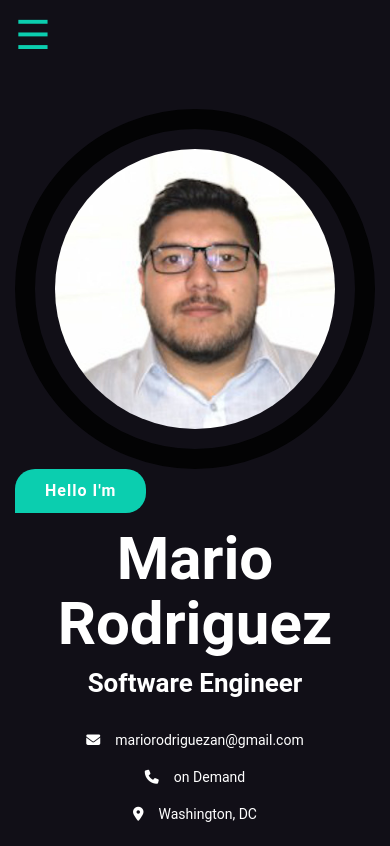
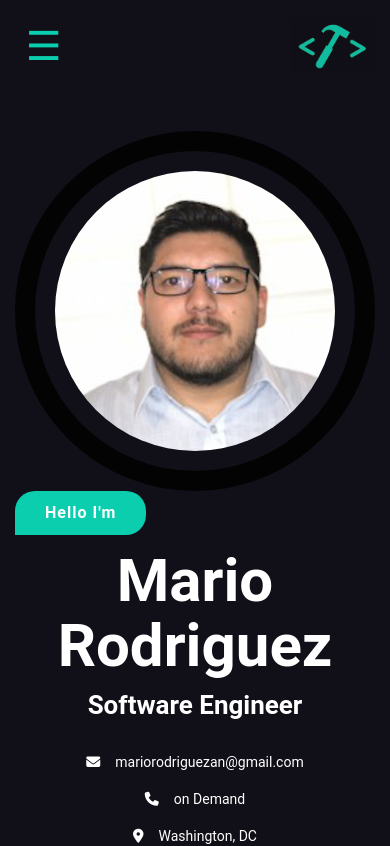
Before and after one commit to MarioR9/PortfolioV3, a React (Create React App) app: page / in a window 390 px wide. Shown: the top 846 px of the page. Built offline with nearby package versions, Linux system fonts and the light colour scheme.

Commit message:
git add .

```diff
--- a/public/index.html
+++ b/public/index.html
@@ -3,7 +3,8 @@
   <head>
     <meta charset="utf-8" />
     <link rel="icon" href="%PUBLIC_URL%/favicon.ico" />
-    <meta name="viewport" content="width=device-width, initial-scale=1" />
+    <meta name="viewport" content="width=device-width, initial-scale=0.5" />
+
     <meta name="theme-color" content="#000000" />
     <meta
       name="description"
--- a/src/App.css
+++ b/src/App.css
@@ -1,4 +1,2 @@
-
-#home {
-  width: 100%;
+.app {
 }
--- a/src/App.jsx
+++ b/src/App.jsx
@@ -6,12 +6,12 @@ import Skills from "./components/Skills";
 import Experience from "./components/Experience";
 import Portfolio from "./components/Portfolio";
 import Home from "./components/Home";
-import { Container } from "react-bootstrap";
 
 const App = () => {
   return (
     <div
       id="home"
+      className='app'
       data-aos="fade-up"
       data-aos-delay="30"
       data-aos-easing="ease-in-out"
--- a/src/components/Navigation.jsx
+++ b/src/components/Navigation.jsx
@@ -1,6 +1,6 @@
 import React from "react";
 import "../css/Navigation.css";
-import Logo from "../assets/Mlogo2.png";
+import Logo from "../assets/logo.png";
 import { Link } from "react-scroll";
 import { Container } from "react-bootstrap";
 
@@ -10,7 +10,7 @@ const Navigation = () => {
   return (
     <div className="nav">
       <Container>
-      <div>
+      <div >
           <a href="/home">
             <img className="nav__logo" src={Logo} alt="logo" />
           </a>
--- a/src/css/About.css
+++ b/src/css/About.css
@@ -1,5 +1,4 @@
 .about {
-  display: flex;
   margin-top: 15%;
   justify-content: space-between;
   align-items: center;
--- a/src/css/Experience.css
+++ b/src/css/Experience.css
@@ -1,6 +1,7 @@
 .exp {
   color: white;
   margin-top: 20%;
+  width: 100%;
 }
 .exp h3 {
   color: white;
--- a/src/css/Home.css
+++ b/src/css/Home.css
@@ -92,7 +92,7 @@
   padding-right: 15px;
 }
 .home__avatar {
-  max-width: 360px;
+  max-width: auto;
   max-height: 360px;
   border-radius: 50%;
   padding: 20px;
--- a/src/css/Navigation.css
+++ b/src/css/Navigation.css
@@ -5,13 +5,16 @@
   z-index: 100;
 }
 .nav__logo {
-  height: 60px;
+  margin-top: 2%;
+  float: left;
+  height: 55px;
   object-fit: contain;
 }
 .nav__menu {
   display: none;
 }
 .nav__links {
+  margin-top: 2%;
   display: flex;
   float: right;
 }
@@ -48,9 +51,12 @@
 
 @media screen and (max-width: 768px) {
   .nav__logo {
-    display: none;
+    margin-top: 5%;
+    display: block;
+    float: right;
   }
   .nav__menu {
+    padding: 3%;
     display: block;
     cursor: pointer;
   }
@@ -69,7 +75,7 @@
     background-color: #110f17;
     position: sticky;
     top: 0;
-    z-index: 100;
+    z-index: 400;
   }
 
 }
--- a/src/index.css
+++ b/src/index.css
@@ -4,6 +4,7 @@
 
 body {
   background-color: #110f17;
+  overflow-x: hidden;
   margin: 0;
   font-family: -apple-system, BlinkMacSystemFont, "Segoe UI", "Roboto", "Oxygen",
     "Ubuntu", "Cantarell", "Fira Sans", "Droid Sans", "Helvetica Neue",
@@ -16,6 +17,3 @@ code {
   font-family: source-code-pro, Menlo, Monaco, Consolas, "Courier New",
     monospace;
 }
-body{
-  overflow-x: hidden;
-}
```
Also changed, not shown: src/assets/Mlogo2.png (deleted), src/assets/logo.png (added).
